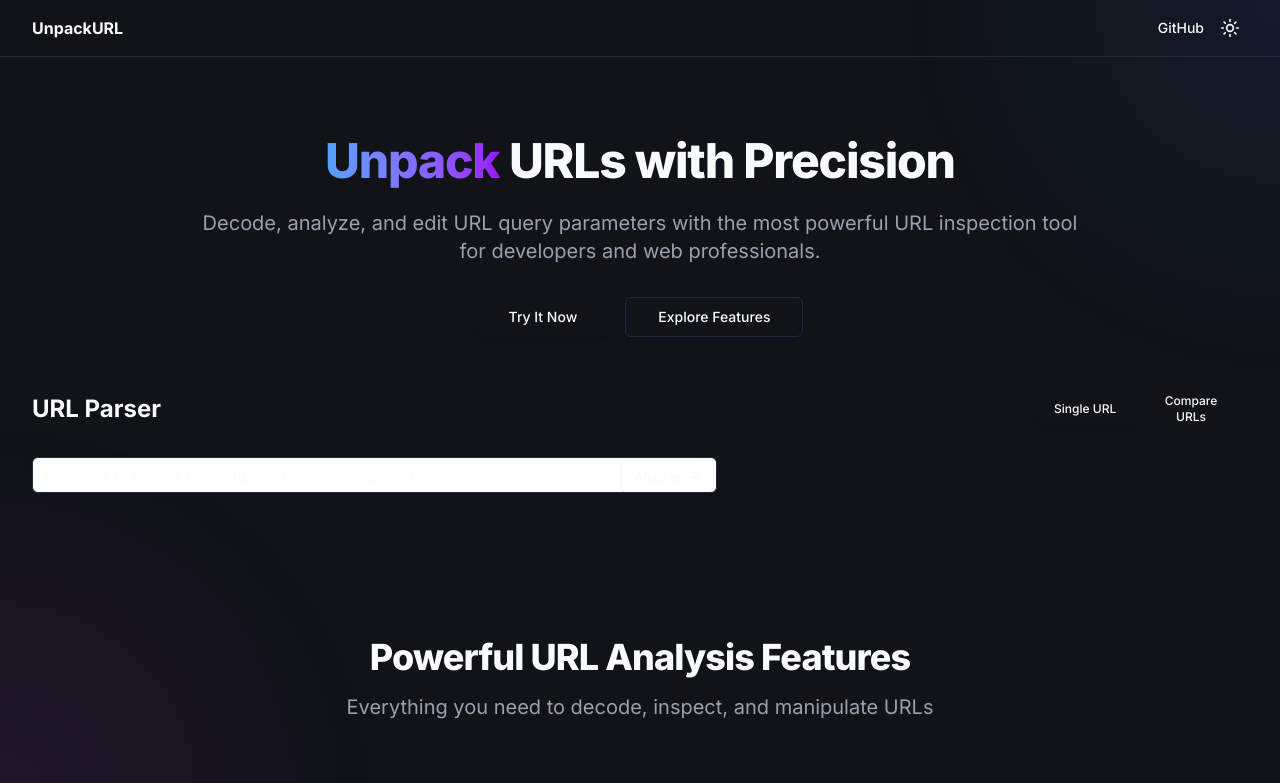
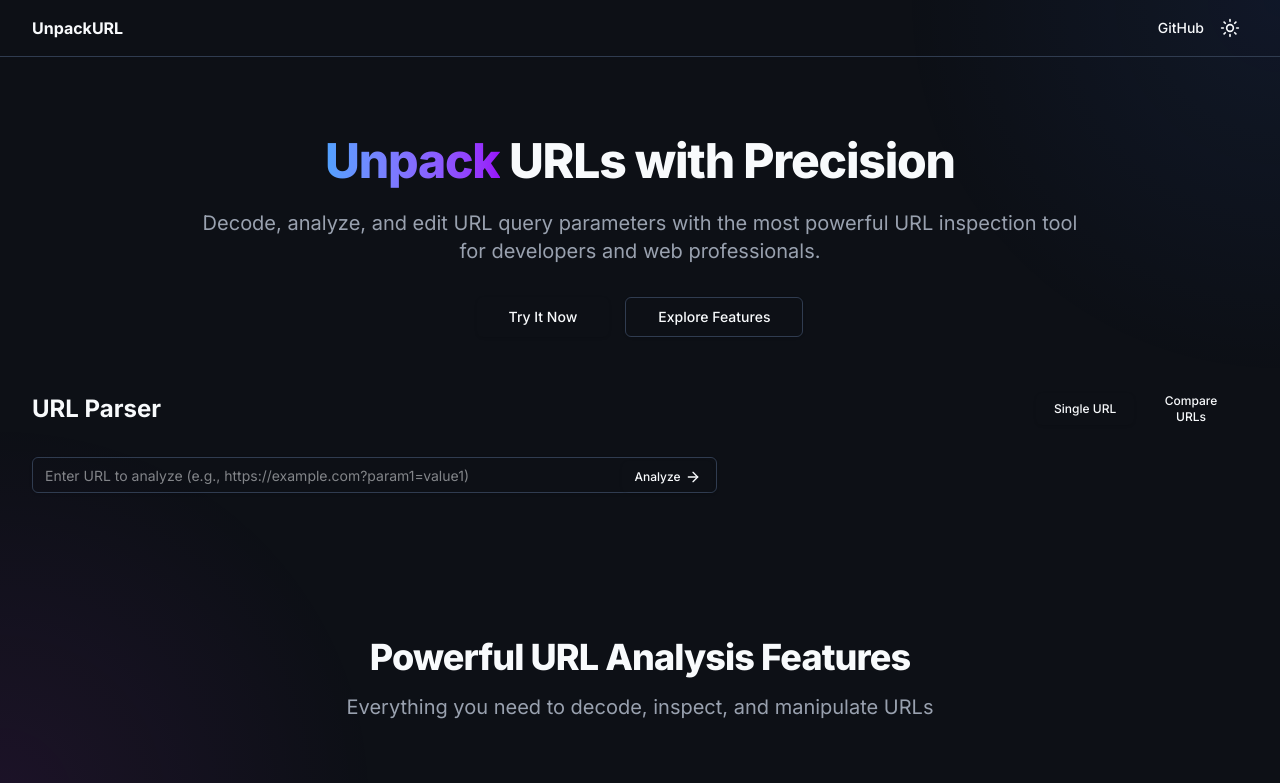
Before and after one commit to crviradiya/UnpackURL, a Next.js app: page / in a window 1280 px wide. Shown: the top 783 px of the page. Built offline with nearby package versions, Linux system fonts and the light colour scheme; no server answers.

Commit message:
* Theme and fixes

```diff
--- /dev/null
+++ b/components/ui/CopyButton.tsx
@@ -0,0 +1,71 @@
+"use client";
+
+import { useState } from "react";
+import { Button } from "@/components/ui/Button";
+import { copyToClipboard } from "@/lib/utils";
+import { Check, Copy } from "lucide-react";
+import { toast } from "sonner";
+
+interface CopyButtonProps {
+  text: string;
+  onCopy?: () => void;
+  variant?: "default" | "destructive" | "outline" | "secondary" | "ghost" | "link";
+  size?: "default" | "sm" | "lg" | "icon";
+  label?: string;
+  showIcon?: boolean;
+  showText?: boolean;
+  className?: string;
+}
+
+export function CopyButton({
+  text,
+  onCopy,
+  variant = "outline",
+  size = "default",
+  label = "Copy",
+  showIcon = true,
+  showText = true,
+  className = "",
+}: CopyButtonProps) {
+  const [isCopied, setIsCopied] = useState(false);
+
+  const handleCopy = async () => {
+    const success = await copyToClipboard(text);
+
+    if (success) {
+      setIsCopied(true);
+      toast.success("Copied to clipboard");
+
+      // Call the onCopy callback if provided
+      if (onCopy) onCopy();
+
+      // Reset the copied state after 2 seconds
+      setTimeout(() => {
+        setIsCopied(false);
+      }, 2000);
+    } else {
+      toast.error("Failed to copy");
+    }
+  };
+
+  return (
+    <Button
+      onClick={handleCopy}
+      variant={variant}
+      size={size}
+      className={className}
+      aria-label={label}
+      title={label}
+      type="button"
+    >
+      {showIcon && (
+        isCopied ? (
+          <Check className="h-4 w-4" />
+        ) : (
+          <Copy className="h-4 w-4" />
+        )
+      )}
+      {showText && <span className={showIcon ? "ml-2" : ""}>{isCopied ? "Copied!" : label}</span>}
+    </Button>
+  );
+}
--- a/components/ui/JsonView.tsx
+++ b/components/ui/JsonView.tsx
@@ -1,78 +1,92 @@
 "use client";
 
-import { UrlAnalysis } from "@/types";
-import { CollapsibleSection } from "./CollapsibleSection";
-import { Copy, Check } from "lucide-react";
-import { useState } from "react";
-import { cn } from "@/lib/utils";
-import { toast } from "sonner";
+import { useState, useRef, useEffect } from "react";
+import { formatJson } from "@/lib/utils";
+import { CopyButton } from "@/components/ui/CopyButton";
 
 interface JsonViewProps {
-  analysis: UrlAnalysis;
+  data: any;
+  isEditable?: boolean;
+  onChange?: (data: any) => void;
+  readOnly?: boolean;
   className?: string;
-  isInSidePanel?: boolean;
-  defaultCollapsed?: boolean;
 }
 
-export function JsonView({ analysis, className, isInSidePanel, defaultCollapsed = false }: JsonViewProps) {
-  const jsonData = {
-    protocol: analysis.parsedUrl.protocol,
-    host: analysis.parsedUrl.hostname,
-    port: analysis.parsedUrl.port,
-    path: analysis.parsedUrl.pathname,
-    query: analysis.parameters,
-  };
+export function JsonView({
+  data,
+  isEditable = false,
+  onChange,
+  readOnly = false,
+  className = ""
+}: JsonViewProps) {
+  const [jsonString, setJsonString] = useState<string>(formatJson(data));
+  const [isValid, setIsValid] = useState<boolean>(true);
+  const textareaRef = useRef<HTMLTextAreaElement>(null);
 
-  const [copied, setCopied] = useState(false);
-  const [isCollapsed, setIsCollapsed] = useState(defaultCollapsed);
+  useEffect(() => {
+    // Update the JSON string when the data prop changes
+    setJsonString(formatJson(data));
+  }, [data]);
 
-  const handleCopy = async () => {
+  const handleChange = (e: React.ChangeEvent<HTMLTextAreaElement>) => {
+    const value = e.target.value;
+    setJsonString(value);
+
     try {
-      await navigator.clipboard.writeText(JSON.stringify(jsonData, null, 2));
-      setCopied(true);
-      toast.success('Copied to clipboard', {
-        description: 'JSON data has been copied successfully',
-      });
-      setTimeout(() => setCopied(false), 2000);
+      // Try to parse the JSON to validate it
+      const parsed = JSON.parse(value);
+      setIsValid(true);
+
+      // Call the onChange callback if provided
+      if (onChange) {
+        onChange(parsed);
+      }
     } catch (error) {
-      toast.error('Failed to copy', {
-        description: 'Could not copy JSON data to clipboard',
-      });
+      setIsValid(false);
     }
   };
 
+  // Auto-resize textarea
+  useEffect(() => {
+    if (textareaRef.current) {
+      textareaRef.current.style.height = "0px";
+      const scrollHeight = textareaRef.current.scrollHeight;
+      textareaRef.current.style.height = scrollHeight + "px";
+    }
+  }, [jsonString]);
+
   return (
-    <div className="space-y-3">
-      <h3 className="text-lg font-semibold text-slate-900 dark:text-slate-100">JSON View</h3>
-      <CollapsibleSection
-        title="JSON Representation"
-        className={cn(
-          "border-indigo-200 dark:border-indigo-800 bg-indigo-50 dark:bg-indigo-900/20",
-          isInSidePanel && "min-h-[400px]",
-          className
+    <div className={`relative ${className}`}>
+      <div className="flex justify-between items-center mb-2">
+        <span className="text-sm font-medium text-muted-foreground">
+          {isEditable ? "JSON (Editable)" : "JSON"}
+          {!isValid && isEditable && (
+            <span className="ml-2 text-destructive">Invalid JSON</span>
+          )}
+        </span>
+        <CopyButton
+          text={jsonString}
+          size="sm"
+          variant="ghost"
+          label="Copy JSON"
+        />
+      </div>
+
+      <div className={`json-view relative ${!isValid && isEditable ? 'border-destructive' : ''}`}>
+        {isEditable ? (
+          <textarea
+            ref={textareaRef}
+            value={jsonString}
+            onChange={handleChange}
+            className="w-full bg-transparent resize-none font-mono text-sm p-0 border-0 focus:ring-0 focus:outline-none"
+            rows={jsonString.split('\n').length}
+            spellCheck="false"
+            readOnly={readOnly}
+          />
+        ) : (
+          <pre className="whitespace-pre overflow-x-auto">{jsonString}</pre>
         )}
-        defaultCollapsed={defaultCollapsed}
-        onCollapseChange={(collapsed) => setIsCollapsed(collapsed)}
-      >
-        <div className="relative h-full">
-          <button
-            onClick={handleCopy}
-            className="absolute right-2 top-2 p-2 text-slate-400 hover:text-slate-600 dark:hover:text-slate-300 rounded-md hover:bg-slate-100 dark:hover:bg-slate-800 transition-colors"
-          >
-            {copied ? (
-              <Check className="h-4 w-4 text-green-500" />
-            ) : (
-              <Copy className="h-4 w-4" />
-            )}
-          </button>
-          <pre className={cn(
-            "bg-white dark:bg-slate-800 p-4 rounded-md overflow-auto text-sm font-mono text-slate-900 dark:text-slate-100 shadow-inner",
-            isInSidePanel && "min-h-[400px] max-h-[calc(100vh-300px)]"
-          )}>
-            {JSON.stringify(jsonData, null, 2)}
-          </pre>
-        </div>
-      </CollapsibleSection>
+      </div>
     </div>
   );
 }
--- a/components/unpack/SingleUrlView.tsx
+++ b/components/unpack/SingleUrlView.tsx
@@ -7,7 +7,9 @@ import { UrlComponents } from "./UrlComponents";
 import { QueryParameters } from "./QueryParameters";
 import { JsonView } from "@/components/ui/JsonView";
 import { reconstructUrl } from "@/lib/urlUtils";
+import { copyToClipboard } from "@/lib/utils";
 import { toast } from "sonner";
+import { CopyButton } from "@/components/ui/CopyButton";
 
 interface SingleUrlViewProps {
   analysis: UrlAnalysis | null;
@@ -20,21 +22,69 @@ export function SingleUrlView({
   onAnalysisChange,
   isLoading
 }: SingleUrlViewProps) {
-  const handleCopyUrl = () => {
+  const [jsonData, setJsonData] = useState<any>(null);
+
+  const handleCopyUrl = async () => {
     if (!analysis) return;
 
     const reconstructedUrl = reconstructUrl(analysis);
-    navigator.clipboard.writeText(reconstructedUrl);
+    const success = await copyToClipboard(reconstructedUrl);
+
+    if (success) {
       toast.success("URL copied to clipboard!");
+    } else {
+      toast.error("Failed to copy URL");
+    }
   };
 
   const handleReset = () => {
     // This is handled by the parent component
   };
 
+  const prepareJsonData = (analysis: UrlAnalysis | null) => {
+    if (!analysis) return null;
+
+    return {
+      protocol: analysis.parsedUrl.protocol,
+      host: analysis.parsedUrl.hostname,
+      port: analysis.parsedUrl.port,
+      path: analysis.parsedUrl.pathname,
+      query: analysis.parameters,
+    };
+  };
+
+  const handleJsonChange = (newData: any) => {
+    setJsonData(newData);
+
+    // If we have valid JSON data and it has the expected structure,
+    // try to update the analysis
+    if (newData && analysis) {
+      try {
+        const updatedAnalysis = { ...analysis };
+
+        // Update the parsed URL components if they exist in the JSON
+        if (newData.protocol) updatedAnalysis.parsedUrl.protocol = newData.protocol;
+        if (newData.host) updatedAnalysis.parsedUrl.hostname = newData.host;
+        if (newData.port) updatedAnalysis.parsedUrl.port = newData.port;
+        if (newData.path) updatedAnalysis.parsedUrl.pathname = newData.path;
+
+        // Update query parameters if they exist
+        if (newData.query) updatedAnalysis.parameters = newData.query;
+
+        onAnalysisChange(updatedAnalysis);
+      } catch (error) {
+        console.error("Failed to update analysis from JSON", error);
+      }
+    }
+  };
+
+  // Prepare JSON data whenever analysis changes
+  const jsonViewData = prepareJsonData(analysis);
+
   return (
     <div className="grid grid-cols-1 lg:grid-cols-7 gap-6">
       <div className="lg:col-span-4 space-y-6">
+        <div className="input-container">
           <UrlInput
             initialUrl={analysis?.originalUrl || ""}
             onAnalysisChange={onAnalysisChange}
@@ -43,24 +93,36 @@ export function SingleUrlView({
             isLoading={isLoading}
             reconstructedUrl={analysis ? reconstructUrl(analysis) : ""}
           />
+        </div>
 
         {analysis && (
           <div className="space-y-6">
+            <div className="card">
               <UrlComponents
                 analysis={analysis}
                 onUpdate={onAnalysisChange}
               />
+            </div>
+            <div className="card">
               <QueryParameters
                 analysis={analysis}
                 onUpdate={onAnalysisChange}
               />
+            </div>
           </div>
         )}
       </div>
 
       <div className="lg:col-span-3">
         {analysis && (
-          <JsonView analysis={analysis} />
+          <div className="card h-full">
+            <JsonView
+              data={jsonViewData}
+              isEditable={true}
+              onChange={handleJsonChange}
+              className="h-full"
+            />
+          </div>
         )}
       </div>
     </div>
--- a/components/unpack/UrlInput.tsx
+++ b/components/unpack/UrlInput.tsx
@@ -3,11 +3,12 @@
 import { useState, useEffect } from "react";
 import { Input } from "@/components/ui/Input";
 import { Button } from "@/components/ui/Button";
-import { RefreshCw, Copy, ArrowRight, Code } from "lucide-react";
+import { RefreshCw, ArrowRight, Code } from "lucide-react";
 import { UrlAnalysis } from "@/types";
 import { parseUrl, reconstructUrl } from "@/lib/urlUtils";
 import { urlSchema } from "@/lib/validators";
 import { toast } from "sonner";
+import { CopyButton } from "@/components/ui/CopyButton";
 
 interface UrlInputProps {
   initialUrl?: string;
@@ -122,13 +123,13 @@ export function UrlInput({
             placeholder="Enter URL to analyze (e.g., https://example.com?param1=value1)"
             value={url}
             onChange={(e) => setUrl(e.target.value)}
-            className="pr-24 bg-white dark:bg-slate-800"
+            className="pr-24"
             disabled={isLoading}
           />
           <Button
             type="submit"
             disabled={isLoading}
-            className="absolute right-1 top-1 bottom-1"
+            className="absolute right-1 top-1 bottom-1 btn-premium"
             size="sm"
           >
             {isLoading ? (
@@ -144,10 +145,10 @@ export function UrlInput({
       </form>
 
       {reconstructedUrl && (
-        <div className="rounded-lg border border-slate-200 dark:border-slate-700 bg-slate-50 dark:bg-slate-800/50 p-4">
-          <div className="flex items-center justify-between mb-2">
-            <div className="text-sm font-medium text-slate-700 dark:text-slate-300">
-              Reconstructed URL
+        <div className="card">
+          <div className="flex items-center justify-between mb-3">
+            <div className="text-sm font-medium">
+              {isEncoded ? "Encoded URL" : "Reconstructed URL"}
             </div>
             <div className="flex gap-2">
               <Button
@@ -168,18 +169,15 @@ export function UrlInput({
                 <RefreshCw className="h-4 w-4" />
                 Reset
               </Button>
-              <Button
+              <CopyButton
+                text={displayedUrl}
+                size="sm"
                 variant="outline"
-                size="sm"
-                onClick={onCopyUrl}
-                className="flex items-center gap-1"
-              >
-                <Copy className="h-4 w-4" />
-                Copy
-              </Button>
+                label="Copy"
+              />
             </div>
           </div>
-          <div className="font-mono text-sm p-3 bg-white dark:bg-slate-900 rounded border border-slate-200 dark:border-slate-700 break-all">
+          <div className="font-mono text-sm p-3 bg-background rounded border border-border break-all">
             {displayedUrl}
           </div>
         </div>
--- a/lib/utils.ts
+++ b/lib/utils.ts
@@ -4,3 +4,68 @@ import { twMerge } from "tailwind-merge"
 export function cn(...inputs: ClassValue[]) {
   return twMerge(clsx(inputs))
 }
+
+/**
+ * Copies text to clipboard with fallbacks for different browsers
+ * @param text The text to copy
+ * @returns Promise that resolves to true if copy was successful
+ */
+export async function copyToClipboard(text: string): Promise<boolean> {
+  try {
+    // First try the modern clipboard API
+    if (navigator.clipboard && navigator.clipboard.writeText) {
+      await navigator.clipboard.writeText(text);
+      return true;
+    }
+
+    // Fallback to the older document.execCommand method
+    const textArea = document.createElement("textarea");
+    textArea.value = text;
+
+    // Make the textarea out of viewport
+    textArea.style.position = "fixed";
+    textArea.style.left = "-999999px";
+    textArea.style.top = "-999999px";
+    document.body.appendChild(textArea);
+
+    textArea.focus();
+    textArea.select();
+
+    const successful = document.execCommand("copy");
+    document.body.removeChild(textArea);
+
+    return successful;
+  } catch (error) {
+    console.error("Failed to copy text: ", error);
+    return false;
+  }
+}
+
+/**
+ * Format a URL for display (truncate if too long)
+ * @param url The URL to format
+ * @param maxLength Maximum length before truncation
+ * @returns Formatted URL string
+ */
+export function formatUrl(url: string, maxLength: number = 50): string {
+  if (!url) return "";
+  if (url.length <= maxLength) return url;
+
+  // Find a good breaking point
+  const middlePoint = Math.floor(maxLength / 2);
+  return `${url.substring(0, middlePoint)}...${url.substring(url.length - middlePoint)}`;
+}
+
+/**
+ * Format a JSON object as a pretty-printed string
+ * @param obj Object to format as JSON
+ * @returns Formatted JSON string
+ */
+export function formatJson(obj: any): string {
+  try {
+    return JSON.stringify(obj, null, 2);
+  } catch (error) {
+    console.error("Error formatting JSON:", error);
+    return "{}";
+  }
+}
--- a/styles/globals.css
+++ b/styles/globals.css
@@ -6,33 +6,33 @@
 
 @layer base {
   :root {
-    --background: 222.2 84% 99%;
-    --foreground: 222.2 84% 4.9%;
+    --background: 220 25% 97%;
+    --foreground: 222 47% 11%;
 
     --card: 0 0% 100%;
-    --card-foreground: 222.2 84% 4.9%;
+    --card-foreground: 222 47% 11%;
 
     --popover: 0 0% 100%;
-    --popover-foreground: 222.2 84% 4.9%;
+    --popover-foreground: 222 47% 11%;
 
-    --primary: 222.2 47.4% 11.2%;
+    --primary: 222 75% 50%;
     --primary-foreground: 210 40% 98%;
 
-    --secondary: 210 40% 96.1%;
-    --secondary-foreground: 222.2 47.4% 11.2%;
+    --secondary: 210 25% 92%;
+    --secondary-foreground: 222 47% 11%;
 
-    --muted: 210 40% 96.1%;
-    --muted-foreground: 215.4 16.3% 46.9%;
+    --muted: 210 40% 93%;
+    --muted-foreground: 215 25% 40%;
 
-    --accent: 210 40% 96.1%;
-    --accent-foreground: 222.2 47.4% 11.2%;
+    --accent: 217 90% 65%;
+    --accent-foreground: 210 40% 98%;
 
-    --destructive: 0 84.2% 60.2%;
+    --destructive: 0 84% 60%;
     --destructive-foreground: 210 40% 98%;
 
-    --border: 214.3 31.8% 91.4%;
-    --input: 214.3 31.8% 91.4%;
-    --ring: 222.2 84% 4.9%;
+    --border: 214 20% 85%;
+    --input: 214 20% 90%;
+    --ring: 222 74% 55%;
 
     --radius: 0.5rem;
 
@@ -43,33 +43,33 @@
   }
 
   .dark {
-    --background: 222.2 18% 8%;
+    --background: 222 25% 7%;
     --foreground: 210 40% 98%;
 
-    --card: 222.2 84% 4.9%;
+    --card: 222 20% 12%;
     --card-foreground: 210 40% 98%;
 
-    --popover: 222.2 84% 4.9%;
+    --popover: 222 25% 10%;
     --popover-foreground: 210 40% 98%;
 
-    --primary: 210 40% 98%;
-    --primary-foreground: 222.2 47.4% 11.2%;
+    --primary: 217 90% 65%;
+    --primary-foreground: 222 47% 11%;
 
-    --secondary: 217.2 32.6% 17.5%;
+    --secondary: 217 25% 25%;
     --secondary-foreground: 210 40% 98%;
 
-    --muted: 217.2 32.6% 17.5%;
-    --muted-foreground: 215 20.2% 65.1%;
+    --muted: 217 25% 20%;
+    --muted-foreground: 215 25% 70%;
 
-    --accent: 217.2 32.6% 17.5%;
+    --accent: 217 90% 65%;
     --accent-foreground: 210 40% 98%;
 
-    --destructive: 0 62.8% 30.6%;
+    --destructive: 0 63% 40%;
     --destructive-foreground: 210 40% 98%;
 
-    --border: 217.2 32.6% 17.5%;
-    --input: 217.2 32.6% 17.5%;
-    --ring: 212.7 26.8% 83.9%;
+    --border: 217 25% 25%;
+    --input: 217 25% 18%;
+    --ring: 217 90% 70%;
 
     /* Premium gradient colors (dark theme) */
     --gradient-start: 222deg 95% 60%;
```
Lines whose indentation alone changed are shown as unchanged.
